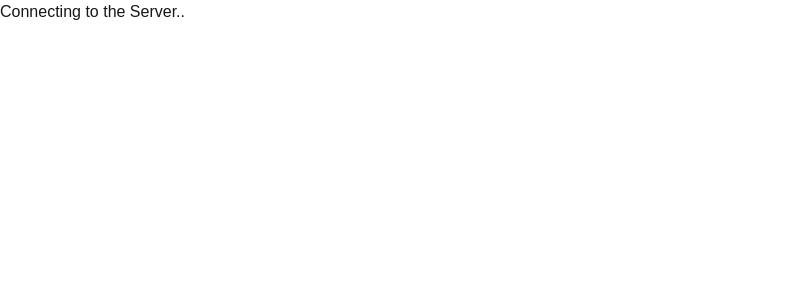
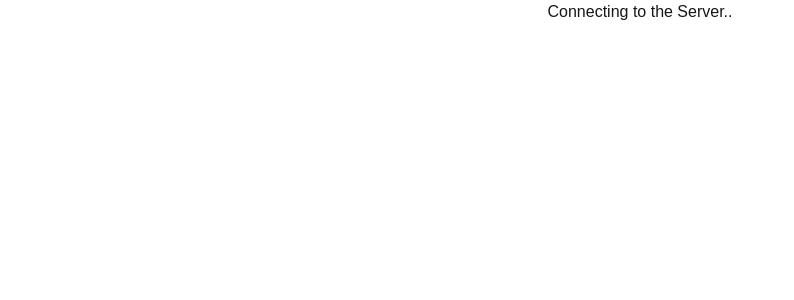
Before and after one commit to ParthKadam11/ColabCanvas, a Next.js app in the folder apps/Frontend/: page /canvas/1 in a window 1280 px wide. Shown: the top 300 px of the page, without its empty margins (0-794 px from the left). Built offline with nearby package versions, Linux system fonts and the light colour scheme.

Commit message:
feat: restructure components and implement canvas functionality with active user display

```diff
--- a/apps/Frontend/app/canvas/[roomId]/page.tsx
+++ b/apps/Frontend/app/canvas/[roomId]/page.tsx
@@ -1,4 +1,4 @@
-import { RoomCanvas } from "@/components/RoomCanvas"
+import { RoomCanvas } from "@/components/canvasComponents/RoomCanvas"
 
 export default async function CanvasPage({params}:{
     params:{roomId:string}
--- a/apps/Frontend/app/signin/page.tsx
+++ b/apps/Frontend/app/signin/page.tsx
@@ -1,4 +1,4 @@
-import { AuthPage } from "@/components/AuthPage";
+import { AuthPage } from "@/app/AuthPage";
 
 export default function SignIn(){
     return <AuthPage isSignin={true}/>
--- a/apps/Frontend/app/signup/page.tsx
+++ b/apps/Frontend/app/signup/page.tsx
@@ -1,4 +1,4 @@
-import { AuthPage } from "@/components/AuthPage";
+import { AuthPage } from "@/app/AuthPage";
 
 export default function SignUpPage() {
   return <AuthPage isSignin={false} />
--- a/apps/Frontend/components/RoomCanvas.tsx
+++ b/apps/Frontend/components/canvasComponents/RoomCanvas.tsx
@@ -7,7 +7,6 @@ import { useSearchParams } from "next/navigation"
 export function RoomCanvas({roomId}:{roomId:string}){
     const [socket,setSocket] =useState<WebSocket|null>(null)
     const wsRef = useRef<WebSocket | null>(null)
-    //const token = "eyJhbGciOiJIUzI1NiIsInR5cCI6IkpXVCJ9.eyJ1c2VySWQiOiI2ZTcxN2VkOS0wYmY5LTQ2NjMtYmVhYi0zY2U0MDRlOTE2YzQiLCJpYXQiOjE3NzAxMzI1MjF9.-SPJI1Z1BBLBac5fy0qu-zA93x8IBic7xSEJx76satw"
 
     const url =useSearchParams()
     const token = url.get("token")
@@ -41,7 +40,7 @@ export function RoomCanvas({roomId}:{roomId:string}){
 
 
     if(!socket){
-        return <div>
+        return <div className="flex justify-center items-center">
             Connecting to the Server..
         </div>
     }
--- a/apps/Frontend/components/Toolbar.tsx
+++ b/apps/Frontend/components/canvasComponents/Toolbar.tsx
@@ -1,6 +1,6 @@
 import { Circle, Pencil, RectangleHorizontal, Ruler } from "lucide-react";
 import type { Shape } from "./Canvas";
-import { IconButton } from "./IconButton";
+import { IconButton } from "../../../../packages/ui/src/IconButton";
 
 export function Toolbar({
   selectedTool,
--- a/apps/Frontend/tsconfig.json
+++ b/apps/Frontend/tsconfig.json
@@ -29,6 +29,6 @@
     ".next/types/**/*.ts",
     ".next/dev/types/**/*.ts",
     "**/*.mts"
-, "draw/index.ts"  ],
+, "draw/index.ts", "../../packages/ui/src/IconButton.tsx"  ],
   "exclude": ["node_modules"]
 }
```
Also changed, not shown: apps/Frontend/app/AuthPage.tsx (renamed from apps/Frontend/components/AuthPage.tsx), apps/Frontend/components/canvasComponents/ActiveUser.tsx (renamed from apps/Frontend/components/ActiveUser.tsx), apps/Frontend/components/canvasComponents/BackIcon.tsx (renamed from apps/Frontend/components/BackIcon.tsx), apps/Frontend/components/canvasComponents/Canvas.tsx (renamed from apps/Frontend/components/Canvas.tsx), packages/ui/src/IconButton.tsx (renamed from apps/Frontend/components/IconButton.tsx).
